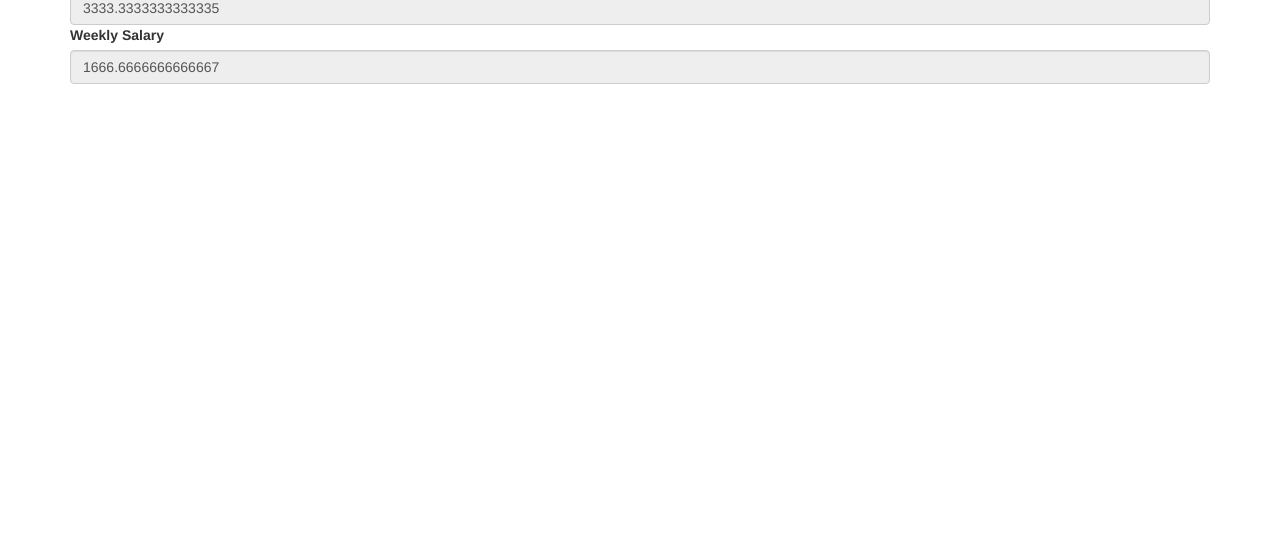
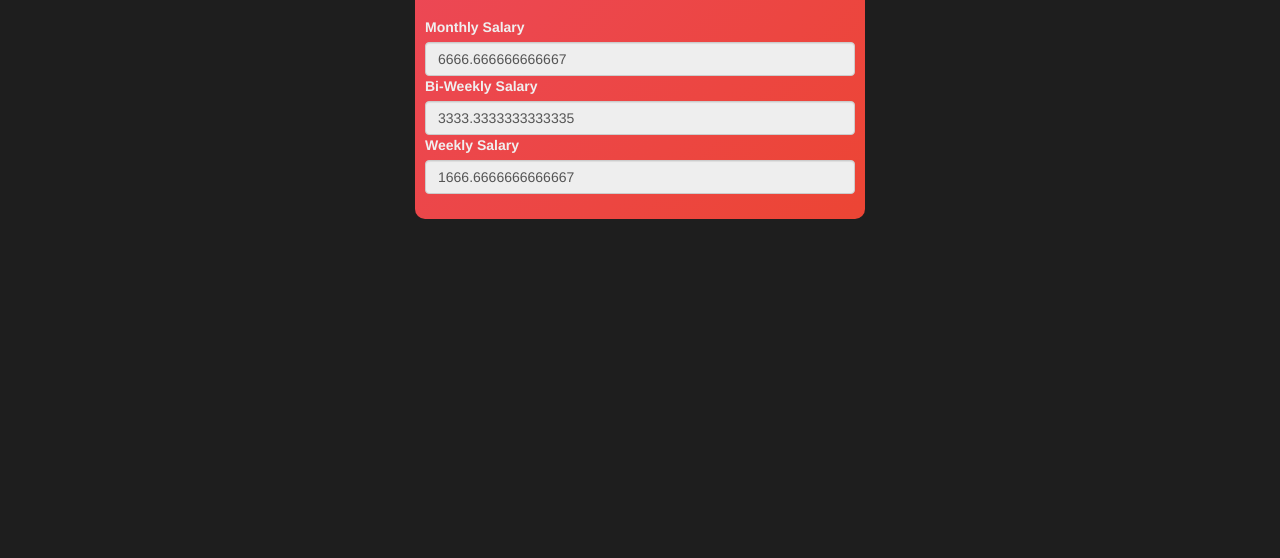
Before and after one commit to sammykumar/salaryConverter, a plain HTML site: page index.html in a window 1280 px wide. Shown: the part 242-800 px from the top of the page. Drawn offline with nearby package versions, Linux system fonts and the light colour scheme.

Commit message:
pretty redshift colors

```diff
--- a/index.html
+++ b/index.html
@@ -2,9 +2,31 @@
 <html ng-app="salaryApp">
 	<head>
 		<link href="https://maxcdn.bootstrapcdn.com/bootstrap/3.3.4/css/bootstrap.min.css" rel="stylesheet">
+		<style>
+			body {
+				color: #f0f0f0;
+				background-color: #1e1e1e;
+			}
+			.box {
+				background: #ec485b; /* Old browsers */
+				background: -moz-linear-gradient(-45deg,  #ec485b 0%, #ec4534 100%); /* FF3.6+ */
+				background: -webkit-gradient(linear, left top, right bottom, color-stop(0%,#ec485b), color-stop(100%,#ec4534)); /* Chrome,Safari4+ */
+				background: -webkit-linear-gradient(-45deg,  #ec485b 0%,#ec4534 100%); /* Chrome10+,Safari5.1+ */
+				background: -o-linear-gradient(-45deg,  #ec485b 0%,#ec4534 100%); /* Opera 11.10+ */
+				background: -ms-linear-gradient(-45deg,  #ec485b 0%,#ec4534 100%); /* IE10+ */
+				background: linear-gradient(135deg,  #ec485b 0%,#ec4534 100%); /* W3C */
+				filter: progid:DXImageTransform.Microsoft.gradient( startColorstr='#ec485b', endColorstr='#ec4534',GradientType=1 ); /* IE6-9 fallback on horizontal gradient */
+				box-shadow: #a5a5a5 10px;
+				width: 450px;
+				padding: 10px 10px 10px 10px;
+				border-radius: 10px;
+				margin-top: 100px;
+				display:block;
+			}
+		</style>
 	</head>
 	<body>
-		<div class="container" ng-controller="converter">
+		<div class="container box" ng-controller="converter">
 			<h1>Salary converter</h1>
 			<div class="form-group">
 				<label>Annual Salary</label>
```
